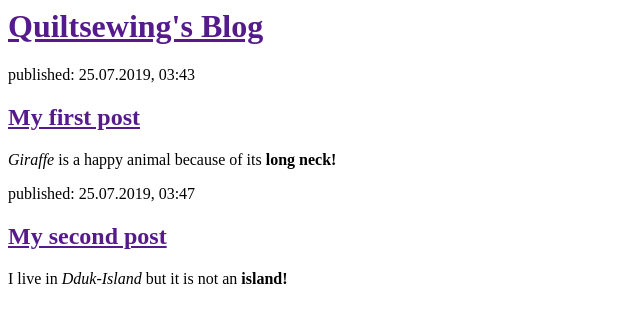
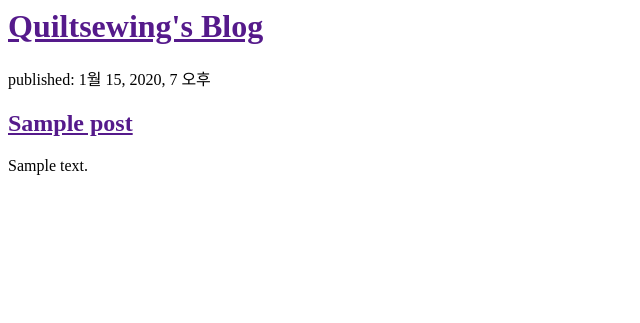
Before and after one commit to jhcse5189/my-first-django, a Django app: template blog/templates/blog/post_list.html in a window 1280 px wide. Shown: the top 323 px of the page, without its empty margins (0-640 px from the left). Run offline with Django 3.2, Linux system fonts and the light colour scheme; the template is opened without the code that fills it: values that come from a table or form of the project are taken from there, others are empty; tables that the repository leaves empty hold one stand-in row (values such as "Sample post").

Commit message:
Modified templates to display posts from DB

```diff
--- a/blog/templates/blog/post_list.html
+++ b/blog/templates/blog/post_list.html
@@ -7,16 +7,12 @@
 			<h1><a href="">Quiltsewing's Blog</a></h1>
 		</div>
 
+	{% for post in posts %}
 		<div>
-			<p>published: 25.07.2019, 03:43</p>
-			<h2><a href="">My first post</a></h2>
-			<p><em>Giraffe</em> is a happy animal because of its <strong>long neck!</strong></p>
+			<p>published: {{ post.published_date }}</p>
+			<h2><a href="">{{ post.title }}</a></h2>
+			<p>{{ post.text|linebreaksbr }}</p>
 		</div>
-
-		<div>
-			<p>published: 25.07.2019, 03:47</p>
-			<h2><a href="">My second post</a></h2>
-			<p>I live in <em>Dduk-Island</em> but it is not an <strong>island!</strong></p>
-		</div>
+	{% endfor %}
 	</body>
 </html>
--- a/blog/views.py
+++ b/blog/views.py
@@ -1,6 +1,9 @@
 from django.shortcuts import render
+from django.utils import timezone
+from .models import Post
 
 def post_list(request):
-    return render(request, 'blog/post_list.html', {})
+    posts = Post.objects.filter(published_date__lte=timezone.now()).order_by('published_date')
+    return render(request, 'blog/post_list.html', {'posts': posts})
 
 # Create your views here.
```
